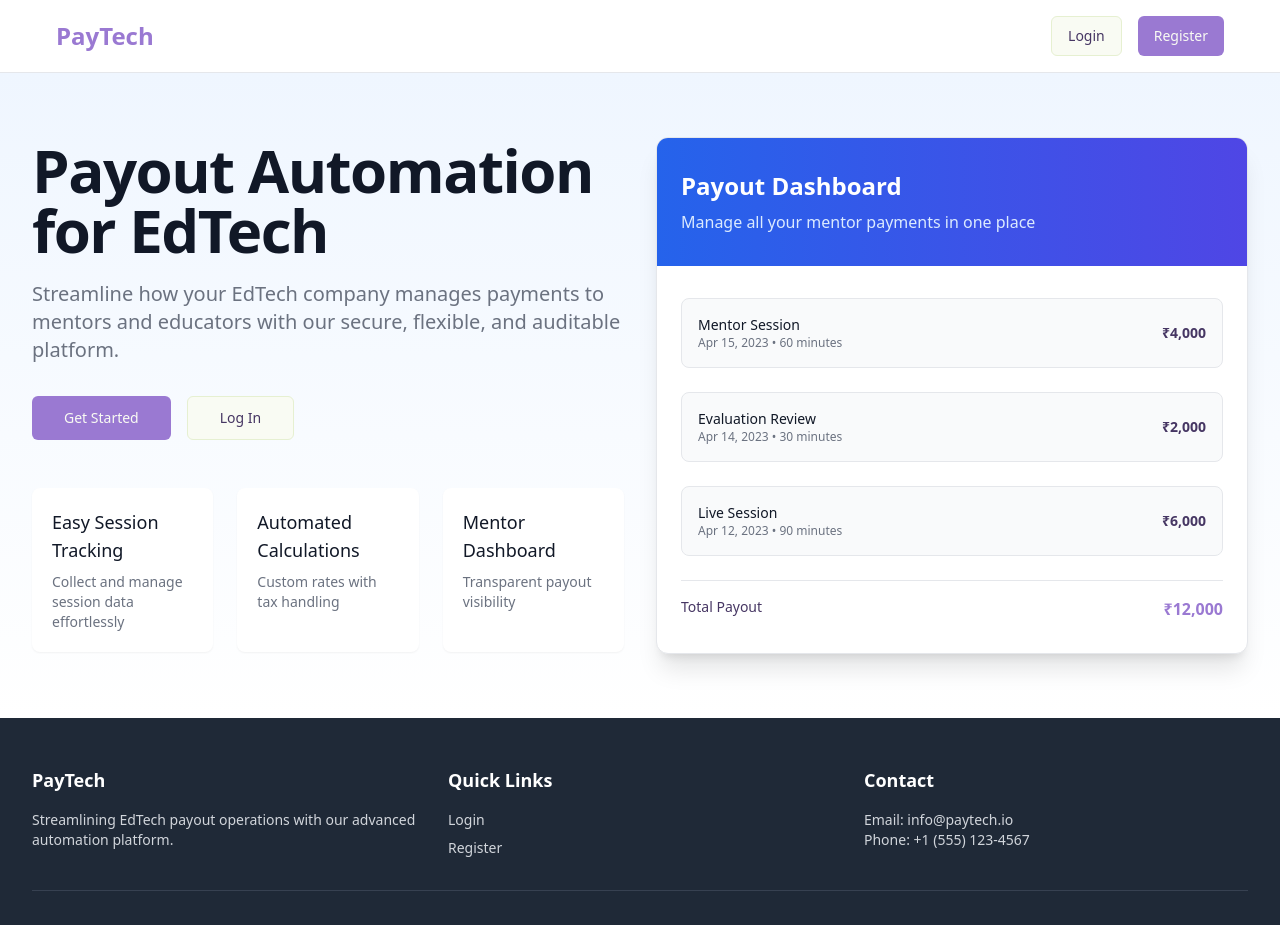
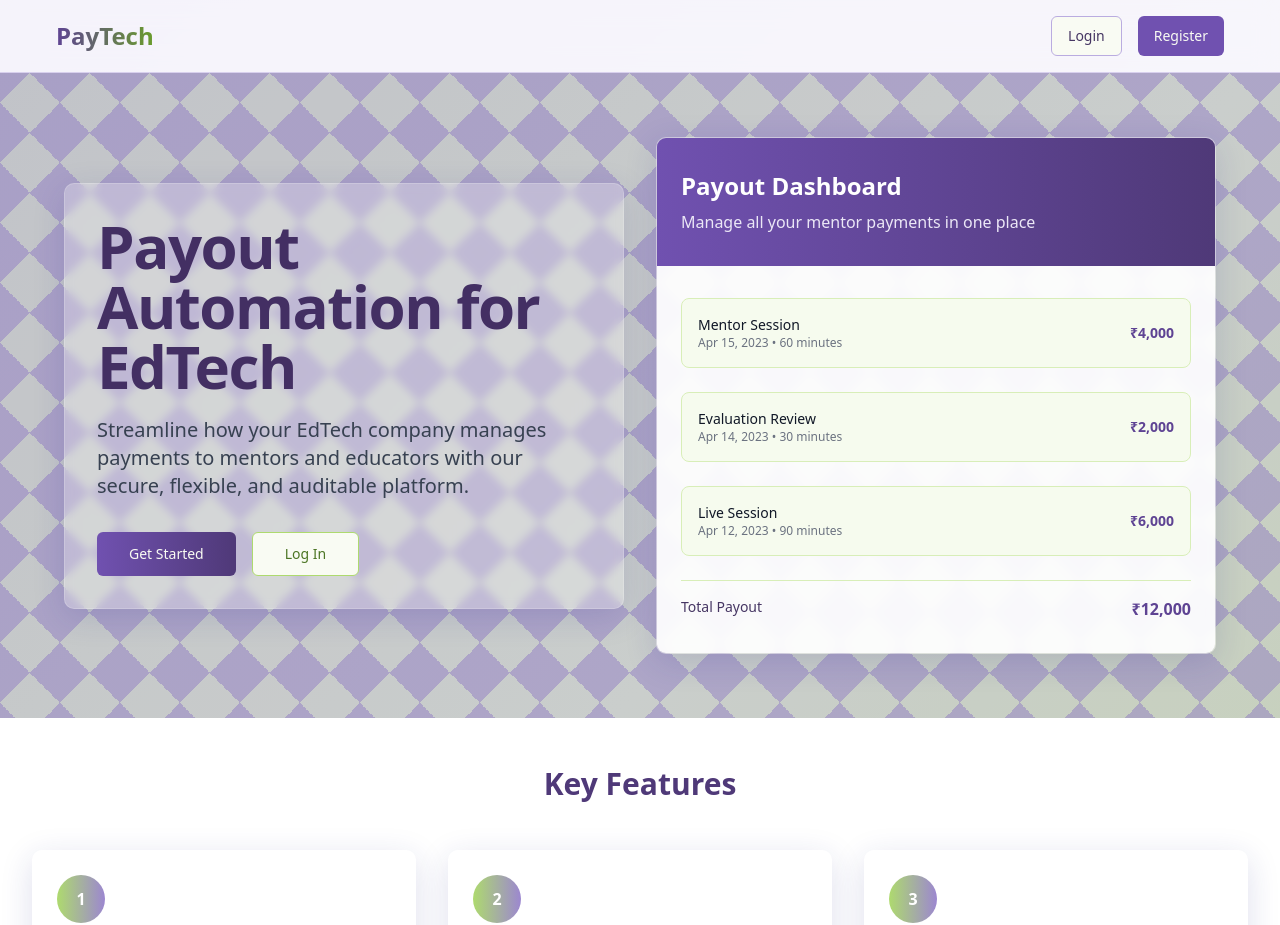
Before and after one commit to Prachigarg24/mentor-payout-flow, a React (Vite) app: page / in a window 1280 px wide. Shown: the top 925 px of the page. Built offline with nearby package versions, Linux system fonts and the light colour scheme.

Commit message:
Refactor: Apply new color theme
Update the application's background colors to be more attractive and colorful, using the pistachio green and lavender color scheme.

```diff
--- a/src/index.css
+++ b/src/index.css
@@ -103,3 +103,92 @@
   -ms-overflow-style: none;
   scrollbar-width: none;
 }
+
+/* Colorful background gradients */
+.bg-gradient-pistachio {
+  background: linear-gradient(135deg, #d8eeb8 0%, #90c347 100%);
+}
+
+.bg-gradient-lavender {
+  background: linear-gradient(135deg, #d8d0ed 0%, #7051b0 100%);
+}
+
+.bg-gradient-mixed {
+  background: linear-gradient(135deg, #d8eeb8 0%, #d8d0ed 50%, #8369c2 100%);
+}
+
+.bg-gradient-waves {
+  background-image:
+    linear-gradient(135deg, rgba(131, 105, 194, 0.4) 25%, transparent 25%),
+    linear-gradient(225deg, rgba(131, 105, 194, 0.4) 25%, transparent 25%),
+    linear-gradient(315deg, rgba(131, 105, 194, 0.4) 25%, transparent 25%),
+    linear-gradient(45deg, rgba(131, 105, 194, 0.4) 25%, transparent 25%);
+  background-size: 60px 60px;
+  background-color: rgba(144, 195, 71, 0.2);
+}
+
+.glass-card {
+  background: rgba(255, 255, 255, 0.25);
+  box-shadow: 0 8px 32px 0 rgba(31, 38, 135, 0.15);
+  backdrop-filter: blur(4px);
+  -webkit-backdrop-filter: blur(4px);
+  border-radius: 10px;
+  border: 1px solid rgba(255, 255, 255, 0.18);
+}
+
+.animated-gradient {
+  background: linear-gradient(-45deg, #c3e494, #d8d0ed, #baace0, #aeda6e);
+  background-size: 400% 400%;
+  animation: gradient 15s ease infinite;
+}
+
+@keyframes gradient {
+  0% {
+    background-position: 0% 50%;
+  }
+  50% {
+    background-position: 100% 50%;
+  }
+  100% {
+    background-position: 0% 50%;
+  }
+}
+
+.logo {
+  height: 6em;
+  padding: 1.5em;
+  will-change: filter;
+  transition: filter 300ms;
+}
+.logo:hover {
+  filter: drop-shadow(0 0 2em rgba(144, 195, 71, 0.6));
+}
+.logo.react:hover {
+  filter: drop-shadow(0 0 2em rgba(131, 105, 194, 0.6));
+}
+
+@keyframes logo-spin {
+  from {
+    transform: rotate(0deg);
+  }
+  to {
+    transform: rotate(360deg);
+  }
+}
+
+@media (prefers-reduced-motion: no-preference) {
+  a:nth-of-type(2) .logo {
+    animation: logo-spin infinite 20s linear;
+  }
+}
+
+.card {
+  padding: 2em;
+  background-color: rgba(208, 233, 188, 0.2);
+  border: 1px solid rgba(144, 195, 71, 0.3);
+  border-radius: var(--radius);
+}
+
+.read-the-docs {
+  color: hsl(var(--muted-foreground));
+}
--- a/src/pages/Landing.tsx
+++ b/src/pages/Landing.tsx
@@ -15,96 +15,83 @@ const Landing = () => {
   }, [isAuthenticated, navigate, user?.role]);
 
   return (
-    <div className="min-h-screen flex flex-col">
-      <header className="bg-white border-b border-gray-200 px-6 py-4">
+    <div className="min-h-screen flex flex-col animated-gradient">
+      <header className="bg-white/80 backdrop-blur-md border-b border-lavender-200 px-6 py-4 sticky top-0 z-10">
         <div className="container mx-auto flex items-center justify-between">
-          <h1 className="text-2xl font-bold text-primary">PayTech</h1>
+          <h1 className="text-2xl font-bold bg-gradient-to-r from-lavender-700 to-pistachio-600 bg-clip-text text-transparent">PayTech</h1>
           <div className="flex gap-4">
-            <Button variant="outline" asChild>
+            <Button variant="outline" className="border-lavender-300 hover:bg-lavender-100" asChild>
               <Link to="/login">Login</Link>
             </Button>
-            <Button asChild>
+            <Button className="bg-lavender-600 hover:bg-lavender-700" asChild>
               <Link to="/register">Register</Link>
             </Button>
           </div>
         </div>
       </header>
 
-      <main className="flex-1 bg-gradient-to-b from-blue-50 to-white">
-        <div className="container mx-auto py-16 px-4 sm:px-6 lg:px-8">
+      <main className="flex-1">
+        {/* Hero Section */}
+        <div className="bg-gradient-waves py-16 px-4 sm:px-6 lg:px-8">
+          <div className="container mx-auto">
             <div className="lg:grid lg:grid-cols-2 lg:gap-8 items-center">
-            <div>
-              <h2 className="text-4xl font-extrabold text-gray-900 sm:text-5xl sm:tracking-tight lg:text-6xl">
+              <div className="glass-card p-8 rounded-xl shadow-xl">
+                <h2 className="text-4xl font-extrabold text-lavender-900 sm:text-5xl sm:tracking-tight lg:text-6xl">
                   Payout Automation for EdTech
                 </h2>
-              <p className="mt-5 text-xl text-gray-500">
+                <p className="mt-5 text-xl text-gray-700">
                   Streamline how your EdTech company manages payments to mentors and educators with our secure, flexible, and auditable platform.
                 </p>
                 <div className="mt-8 flex gap-4">
-                <Button size="lg" asChild>
+                  <Button size="lg" className="bg-gradient-to-r from-lavender-600 to-lavender-800 hover:from-lavender-700 hover:to-lavender-900" asChild>
                     <Link to="/register">Get Started</Link>
                   </Button>
-                <Button size="lg" variant="outline" asChild>
+                  <Button size="lg" variant="outline" className="border-pistachio-400 text-pistachio-700 hover:bg-pistachio-50" asChild>
                     <Link to="/login">Log In</Link>
                   </Button>
-              </div>
-
-              <div className="mt-12">
-                <div className="grid grid-cols-3 gap-6">
-                  {[
-                    { title: "Easy Session Tracking", description: "Collect and manage session data effortlessly" },
-                    { title: "Automated Calculations", description: "Custom rates with tax handling" },
-                    { title: "Mentor Dashboard", description: "Transparent payout visibility" },
-                  ].map((feature, index) => (
-                    <div key={index} className="bg-white p-5 rounded-lg shadow-sm">
-                      <h3 className="text-lg font-medium text-gray-900">{feature.title}</h3>
-                      <p className="mt-2 text-sm text-gray-500">{feature.description}</p>
-                    </div>
-                  ))}
-                </div>
                 </div>
               </div>
 
               <div className="mt-12 lg:mt-0">
-              <div className="bg-white rounded-xl shadow-xl overflow-hidden border border-gray-200">
-                <div className="px-6 py-8 bg-gradient-to-r from-blue-600 to-indigo-600">
+                <div className="glass-card overflow-hidden border border-lavender-200 shadow-xl">
+                  <div className="px-6 py-8 bg-gradient-to-r from-lavender-600 to-lavender-800">
                     <h3 className="text-2xl font-bold text-white">Payout Dashboard</h3>
-                  <p className="text-blue-100 mt-2">Manage all your mentor payments in one place</p>
+                    <p className="text-lavender-100 mt-2">Manage all your mentor payments in one place</p>
                   </div>
-                <div className="px-6 py-8">
+                  <div className="px-6 py-8 bg-white/90">
                     <div className="space-y-6">
-                    <div className="bg-gray-50 rounded-lg p-4 border border-gray-200">
+                      <div className="bg-pistachio-50 rounded-lg p-4 border border-pistachio-200 hover:shadow-md transition-all">
                         <div className="flex justify-between items-center">
                           <div>
                             <p className="text-sm font-medium text-gray-900">Mentor Session</p>
                             <p className="text-xs text-gray-500">Apr 15, 2023 • 60 minutes</p>
                           </div>
-                        <p className="text-sm font-semibold">₹4,000</p>
+                          <p className="text-sm font-semibold text-lavender-700">₹4,000</p>
                         </div>
                       </div>
-                    <div className="bg-gray-50 rounded-lg p-4 border border-gray-200">
+                      <div className="bg-pistachio-50 rounded-lg p-4 border border-pistachio-200 hover:shadow-md transition-all">
                         <div className="flex justify-between items-center">
                           <div>
                             <p className="text-sm font-medium text-gray-900">Evaluation Review</p>
                             <p className="text-xs text-gray-500">Apr 14, 2023 • 30 minutes</p>
                           </div>
-                        <p className="text-sm font-semibold">₹2,000</p>
+                          <p className="text-sm font-semibold text-lavender-700">₹2,000</p>
                         </div>
                       </div>
-                    <div className="bg-gray-50 rounded-lg p-4 border border-gray-200">
+                      <div className="bg-pistachio-50 rounded-lg p-4 border border-pistachio-200 hover:shadow-md transition-all">
                         <div className="flex justify-between items-center">
                           <div>
                             <p className="text-sm font-medium text-gray-900">Live Session</p>
                             <p className="text-xs text-gray-500">Apr 12, 2023 • 90 minutes</p>
                           </div>
-                        <p className="text-sm font-semibold">₹6,000</p>
+                          <p className="text-sm font-semibold text-lavender-700">₹6,000</p>
                         </div>
                       </div>
                     </div>
-                  <div className="mt-6 border-t border-gray-200 pt-4">
+                    <div className="mt-6 border-t border-pistachio-200 pt-4">
                       <div className="flex justify-between">
                         <span className="text-sm font-medium">Total Payout</span>
-                      <span className="text-base font-semibold text-primary">₹12,000</span>
+                        <span className="text-base font-semibold text-lavender-700">₹12,000</span>
                       </div>
                     </div>
                   </div>
@@ -112,34 +99,66 @@ const Landing = () => {
               </div>
             </div>
           </div>
+        </div>
+
+        {/* Features Section */}
+        <div className="bg-white py-12">
+          <div className="container mx-auto px-4 sm:px-6 lg:px-8">
+            <h2 className="text-3xl font-bold text-center text-lavender-800 mb-12">Key Features</h2>
+            <div className="grid grid-cols-1 md:grid-cols-3 gap-8">
+              {[
+                {
+                  title: "Easy Session Tracking",
+                  description: "Collect and manage session data effortlessly with our intuitive interface."
+                },
+                {
+                  title: "Automated Calculations",
+                  description: "Custom rates with tax handling to ensure accurate payouts every time."
+                },
+                {
+                  title: "Mentor Dashboard",
+                  description: "Transparent payout visibility for all your educators and mentors."
+                },
+              ].map((feature, index) => (
+                <div key={index} className="glass-card p-6 hover:shadow-lg transition-all">
+                  <div className="h-12 w-12 rounded-full bg-gradient-to-r from-pistachio-400 to-lavender-400 flex items-center justify-center mb-4">
+                    <span className="text-white font-bold">{index + 1}</span>
+                  </div>
+                  <h3 className="text-xl font-medium text-lavender-800">{feature.title}</h3>
+                  <p className="mt-3 text-gray-600">{feature.description}</p>
+                </div>
+              ))}
+            </div>
+          </div>
+        </div>
       </main>
 
-      <footer className="bg-gray-800 py-12 text-white">
+      <footer className="bg-gradient-to-r from-lavender-800 to-lavender-900 py-12 text-white">
         <div className="container mx-auto px-4 sm:px-6 lg:px-8">
           <div className="grid grid-cols-1 md:grid-cols-3 gap-8">
             <div>
               <h3 className="text-lg font-bold mb-4">PayTech</h3>
-              <p className="text-gray-300 text-sm">
+              <p className="text-lavender-200 text-sm">
                 Streamlining EdTech payout operations with our advanced automation platform.
               </p>
             </div>
             <div>
               <h3 className="text-lg font-bold mb-4">Quick Links</h3>
-              <ul className="space-y-2 text-gray-300 text-sm">
+              <ul className="space-y-2 text-lavender-200 text-sm">
                 <li><Link to="/login" className="hover:text-white">Login</Link></li>
                 <li><Link to="/register" className="hover:text-white">Register</Link></li>
               </ul>
             </div>
             <div>
               <h3 className="text-lg font-bold mb-4">Contact</h3>
-              <p className="text-gray-300 text-sm">
+              <p className="text-lavender-200 text-sm">
                 Email: info@paytech.io<br />
                 Phone: +1 (555) 123-4567
               </p>
             </div>
           </div>
-          <div className="border-t border-gray-700 mt-8 pt-8 text-center text-gray-400 text-sm">
-            <p>© 2023 PayTech. All rights reserved.</p>
+          <div className="border-t border-lavender-700 mt-8 pt-8 text-center text-lavender-300 text-sm">
+            <p>© 2025 PayTech. All rights reserved.</p>
           </div>
         </div>
       </footer>
```
Also changed, not shown: src/App.css (+35 -1 lines). Lines whose indentation alone changed are shown as unchanged.
